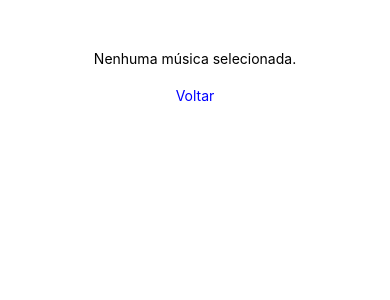
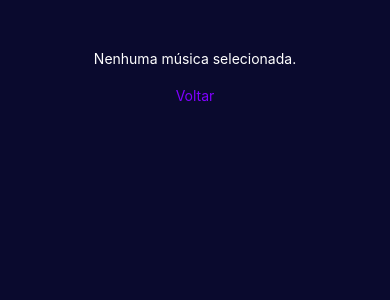
Before and after one commit to imlaurinhaaa/mobile_DISCO, a React Native app: screen /SongsDetails in a window 390 px wide. Shown: the top 300 px of the page. Built offline with nearby package versions, Linux system fonts and the light colour scheme.

Commit message:
Feat: SongDetail style

```diff
--- a/pages/SongsDetails.js
+++ b/pages/SongsDetails.js
@@ -1,6 +1,6 @@
 import React, { useState, useEffect } from 'react';
 import { View, Text, TouchableOpacity, StyleSheet, ScrollView, Image } from 'react-native';
-import { Ionicons, MaterialCommunityIcons } from '@expo/vector-icons'; // Adicionado MaterialCommunityIcons
+import { Ionicons, MaterialCommunityIcons } from '@expo/vector-icons';
 import { useNavigation, useRoute } from '@react-navigation/native';
 
 import axios from 'axios';
@@ -11,15 +11,14 @@ export default function SongsDetails() {
     const navigation = useNavigation();
     const {apiUrl} = Constants.expoConfig.extra;
 
-    // Verificação de segurança: Se não houver params, define valores padrão ou retorna null
     const { song, apiImg } = route.params || {};
 
-    const [songDetails, setSongDetails] = useState(null); // Estado para detalhes adicionais se necessário
+    const [songDetails, setSongDetails] = useState(null);
 
     useEffect(() => {
         if (song?.id) {
             console.log("ID da música recebida:", song.id);
-            a
+            axios.get(`${apiUrl}songs/${song.id}`)
                 .then((response) => {
                     console.log("Detalhes da música recebidos:", response.data);
                     setSongDetails(response.data);
@@ -30,13 +29,12 @@ export default function SongsDetails() {
         }
     }, [song]);
 
-    // Se não tiver música carregada, mostra loading ou volta
     if (!song) {
         return (
             <View style={styles.container}>
-                <Text style={{textAlign: 'center', marginTop: 50}}>Nenhuma música selecionada.</Text>
+                <Text style={{textAlign: 'center', marginTop: 50, color: '#fff'}}>Nenhuma música selecionada.</Text>
                 <TouchableOpacity onPress={() => navigation.goBack()} style={{alignItems:'center', marginTop: 20}}>
-                    <Text style={{color: 'blue'}}>Voltar</Text>
+                    <Text style={{color: '#8000ff'}}>Voltar</Text>
                 </TouchableOpacity>
             </View>
         );
@@ -44,7 +42,6 @@ export default function SongsDetails() {
 
     return (
         <ScrollView style={styles.container}>
-            {/* ...existing code... */}
             <View style={styles.header}>
                 <TouchableOpacity
                     style={styles.backButton}
@@ -52,18 +49,17 @@ export default function SongsDetails() {
                 >
                     <MaterialCommunityIcons
                         name="arrow-left-circle"
-                        size={36}
-                        color="#8000ff"
+                        size={40}
+                        color="#fff"
                     />
                 </TouchableOpacity>
-                {/* Verificação segura para album_id */}
-                <Text style={styles.headerTitle}>{song.album_id?.title || "Detalhes"}</Text>
+                <Text style={styles.headerTitle}>{song.album_id?.title || "Álbum"}</Text>
             </View>
+
             <View style={styles.content}>
                 <View style={styles.imageContainer}>
-                {/* Verificação segura para imagem */}
                     <Image
-                    source={{ uri: song.album_id?.photo_disk ? `${apiImg}${song.album_id.photo_disk}` : 'https://placehold.co/200' }}
+                        source={{ uri: song.album_id?.photo_disk ? `${apiImg}${song.album_id.photo_disk}` : 'https://placehold.co/300' }}
                         style={styles.image}
                     />
                 </View>
@@ -71,32 +67,40 @@ export default function SongsDetails() {
                 <View style={styles.songHeader}>
                     <View style={styles.infoContainer}>
                         <Text style={styles.title}>{song.title}</Text>
-                    <Text style={styles.artist}>Artista: {song.singer_id?.name || "Desconhecido"}</Text>
+                        <Text style={styles.artist}>{song.singer_id?.name || "Artista"}</Text>
                     </View>
 
                     <View style={styles.interactContainer}>
-                    <TouchableOpacity style={styles.likeButton}>
-                        <Ionicons name="heart-outline" size={28} color="#8000ff" />
+                        <TouchableOpacity style={styles.iconButton}>
+                            <Ionicons name="add-circle-outline" size={32} color="#fff" />
                         </TouchableOpacity>
-                    <TouchableOpacity style={styles.addButton}>
-                        <Ionicons name="add-circle-outline" size={28} color="#8000ff" />
+                        <TouchableOpacity style={styles.iconButton}>
+                            <Ionicons name="heart-outline" size={32} color="#fff" />
                         </TouchableOpacity>
                     </View>
                 </View>
 
-                <View style={styles.timeContainer}>
-                <View style={styles.line} />
-                <Text style={styles.timeText}>{song.time}</Text>
+                <View style={styles.progressContainer}>
+                    <View style={styles.progressBar}>
+                        <View style={styles.progressFill} />
+                    </View>
+                    <Text style={styles.timeText}>{song.time || "00:00"}</Text>
+                </View>
+
+                <View style={styles.playButtonContainer}>
+                    <TouchableOpacity style={styles.playButton}>
+                        <Ionicons name="play" size={40} color="#fff" />
+                    </TouchableOpacity>
                 </View>
 
                 <View style={styles.lyricsContainer}>
-                <Text style={styles.lyricsTitle}>Letra</Text>
-                <Text style={styles.lyricsText}>{song.lyrics}</Text>
+                    <Text style={styles.sectionTitle}>LETRA</Text>
+                    <Text style={styles.lyricsText}>{song.lyrics || "Letra não disponível"}</Text>
                 </View>
 
                 <View style={styles.descriptionContainer}>
-                <Text style={styles.descriptionTitle}>Descrição</Text>
-                <Text style={styles.descriptionText}>{song.description}</Text>
+                    <Text style={styles.sectionTitle}>DESCRIÇÃO</Text>
+                    <Text style={styles.descriptionText}>{song.description || ""}</Text>
                 </View>
             </View>
         </ScrollView>
@@ -106,108 +110,128 @@ export default function SongsDetails() {
 const styles = StyleSheet.create({
     container: {
         flex: 1,
-        backgroundColor: '#fff',
+        backgroundColor: '#0a0a2e',
     },
     header: {
         flexDirection: 'row',
         alignItems: 'center',
-        padding: 16,
-        borderBottomWidth: 1,
-        borderBottomColor: '#ddd',
+        paddingHorizontal: 20,
+        paddingTop: 50,
+        paddingBottom: 20,
     },
     backButton: {
         marginRight: 16,
     },
     headerTitle: {
-        fontSize: 20,
-        fontWeight: 'bold',
-        color: '#8000ff',
+        fontSize: 18,
+        fontWeight: '400',
+        color: '#fff',
+        flex: 1,
+        textAlign: 'center',
+        marginRight: 40,
     },
     content: {
-        padding: 16,
+        paddingHorizontal: 30,
     },
     imageContainer: {
         alignItems: 'center',
-        marginBottom: 16,
+        marginBottom: 24,
     },
     image: {
-        width: 200,
-        height: 200,
-        borderRadius: 8,
-        backgroundColor: '#eee',
+        width: 300,
+        height: 300,
+        borderRadius: 16,
+        backgroundColor: '#1a1a3e',
     },
     songHeader: {
         flexDirection: 'row',
         justifyContent: 'space-between',
         alignItems: 'center',
-        marginBottom: 16,
+        marginBottom: 20,
     },
     infoContainer: {
         flex: 1,
     },
     title: {
-        fontSize: 24,
+        fontSize: 28,
         fontWeight: 'bold',
         marginBottom: 4,
-        color: '#333',
+        color: '#fff',
+        textTransform: 'uppercase',
     },
     artist: {
         fontSize: 16,
-        color: '#666',
+        color: '#999',
     },
     interactContainer: {
         flexDirection: 'row',
+        gap: 16,
     },
-    likeButton: {
-        marginRight: 16,
+    iconButton: {
+        marginLeft: 8,
     },
-    addButton: {},
-    timeContainer: {
-        alignItems: 'center',
-        marginBottom: 16,
+    progressContainer: {
+        marginBottom: 20,
     },
-    line: {
+    progressBar: {
         width: '100%',
-        height: 1,
-        backgroundColor: '#ddd',
+        height: 4,
+        backgroundColor: '#1a1a3e',
+        borderRadius: 2,
         marginBottom: 8,
+    },
+    progressFill: {
+        width: '40%',
+        height: '100%',
+        backgroundColor: '#8000ff',
+        borderRadius: 2,
     },
     timeText: {
         fontSize: 14,
-        color: '#666',
-        marginBottom: 8
+        color: '#999',
+        textAlign: 'right',
     },
-    waveform: {
-        width: '100%',
-        height: 50,
-        resizeMode: 'contain',
+    playButtonContainer: {
+        alignItems: 'center',
+        marginVertical: 24,
+    },
+    playButton: {
+        width: 80,
+        height: 80,
+        borderRadius: 40,
+        backgroundColor: 'transparent',
+        borderWidth: 3,
+        borderColor: '#fff',
+        alignItems: 'center',
+        justifyContent: 'center',
     },
     lyricsContainer: {
-        marginBottom: 16,
+        backgroundColor: '#f5f5f5',
+        borderRadius: 16,
+        padding: 20,
+        marginBottom: 20,
     },
-    lyricsTitle: {
-        fontSize: 20,
+    sectionTitle: {
+        fontSize: 18,
         fontWeight: 'bold',
-        marginBottom: 8,
-        color: '#333',
+        marginBottom: 12,
+        color: '#0a0a2e',
+        letterSpacing: 1,
     },
     lyricsText: {
-        fontSize: 16,
-        color: '#666',
-        lineHeight: 22,
+        fontSize: 15,
+        color: '#333',
+        lineHeight: 24,
     },
     descriptionContainer: {
-        marginBottom: 16,
-    },
-    descriptionTitle: {
-        fontSize: 20,
-        fontWeight: 'bold',
-        marginBottom: 8,
-        color: '#333',
+        backgroundColor: '#f5f5f5',
+        borderRadius: 16,
+        padding: 20,
+        marginBottom: 40,
     },
     descriptionText: {
-        fontSize: 16,
-        color: '#666',
-        lineHeight: 22,
+        fontSize: 15,
+        color: '#333',
+        lineHeight: 24,
     },
 });
```
Lines whose indentation alone changed are shown as unchanged.
